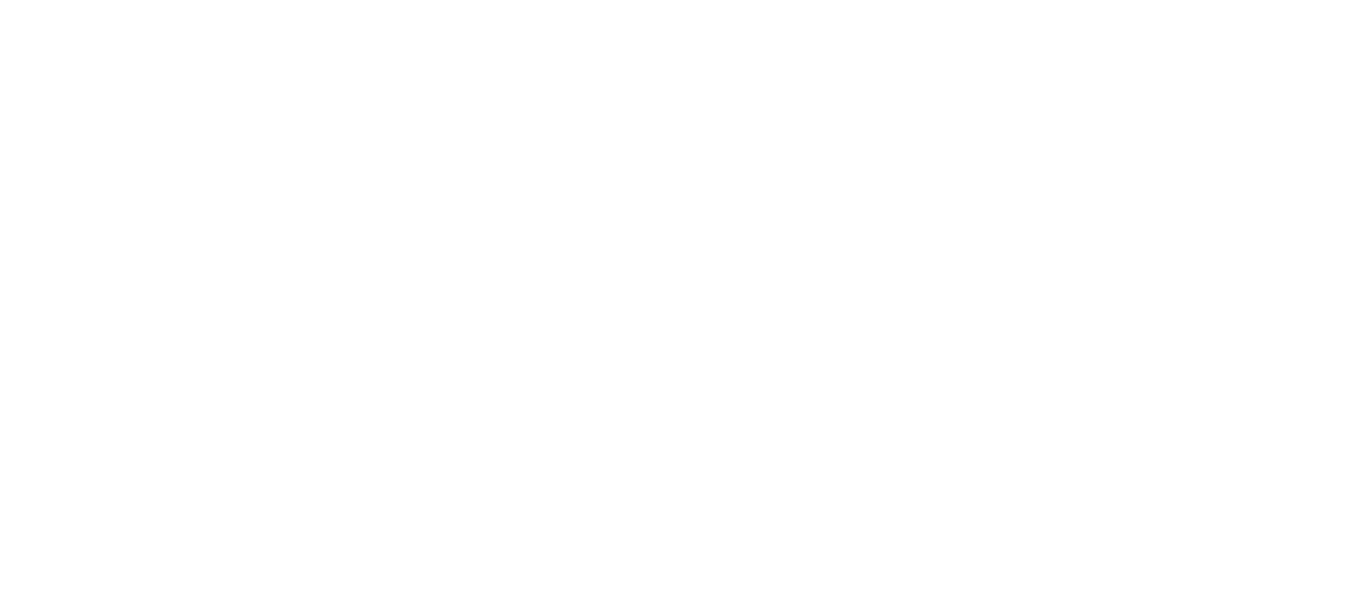
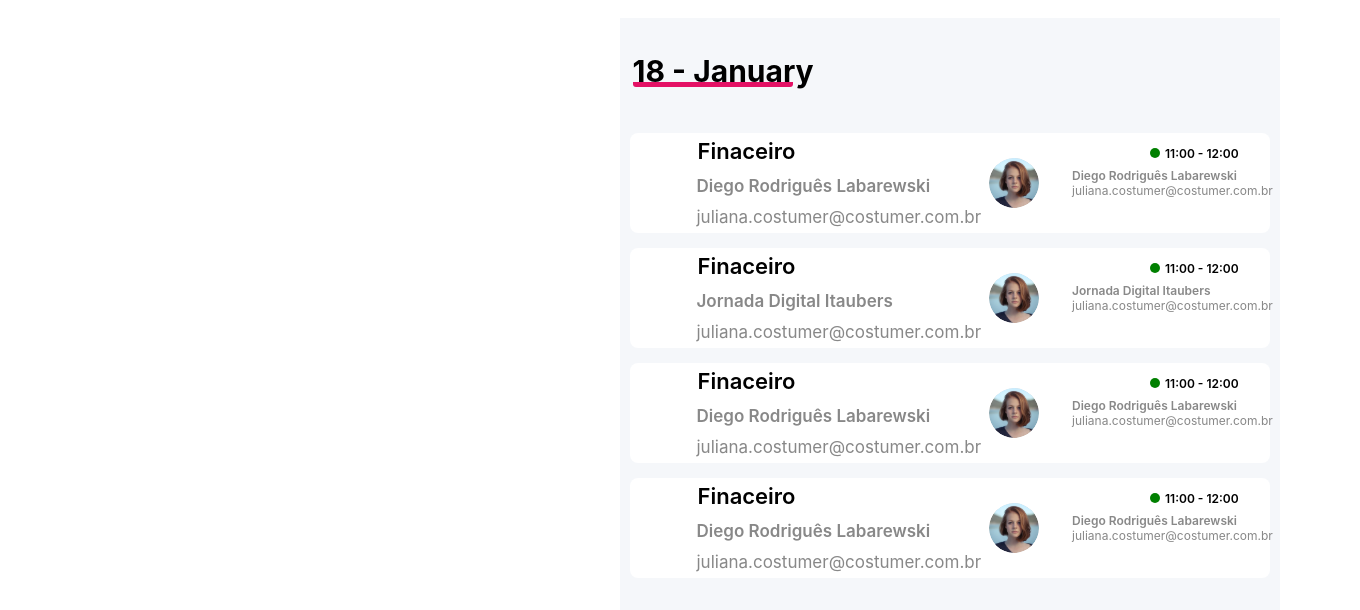
Before and after one commit to Union-CRM/spa, a React (Create React App) app: page /PlannerCard in a window 1280 px wide. Before the commit this address had no page. Shown: the part 182-792 px from the top of the page, 1360 px wide, since content can reach past the window. Built offline with nearby package versions, Linux system fonts and the light colour scheme.

Commit message:
equipeJ
equipej

```diff
--- a/src/App.js
+++ b/src/App.js
@@ -1,4 +1,6 @@
 import { BrowserRouter as Router, Route, Routes } from "react-router-dom";
+import SidBar from "./components/SidBar";
+import PlannerCard from "./components/PlannerCard";
 import Home from "./pages/Home";
 import GlobalStyle from "./styles/GlobalStyle";
 
@@ -11,6 +13,8 @@
           <Routes>
             <Route path="/" element={<Home />} />
             <Route path="/home" element={<Home />} />
+            <Route path="/sidbar" element={<SidBar />} />
+            <Route path="/PlannerCard" element={<PlannerCard />} />
           </Routes>
         </div>
       </Router>
--- /dev/null
+++ b/src/components/PlannerCard/card.jsx
@@ -0,0 +1,18 @@
+import React  from "react";
+import img from './img.svg';
+import {Li, P,H2, P1, Img, P2, P3, DivStatus, Horas } from "./styles";
+const Card = (props) => {
+    return(
+        <Li>
+            <DivStatus />
+            <Horas>11:00 - 12:00</Horas>
+            <Img src={img} alt="Minha Imagem SVG"/>
+            <H2>{props.area}</H2>
+            <P>{props.nome}</P>
+            <P1>{props.email}</P1>
+            <P2>{props.nome}</P2>
+            <P3>{props.email}</P3>
+      </Li>
+    )
+  }
+export default Card;
--- /dev/null
+++ b/src/components/PlannerCard/clientes.jsx
@@ -0,0 +1,39 @@
+const Clientes = [
+
+    {
+        id: 1,
+        nome: "Diego Rodriguês Labarewski",
+        area: "Finaceiro",
+        email: "juliana.costumer@costumer.com.br",
+
+    },
+    {
+        id: 2,
+        nome: "Jornada Digital Itaubers",
+        area: "Finaceiro",
+        email: "juliana.costumer@costumer.com.br",
+
+    },
+    {
+        id: 3,
+        nome: "Diego Rodriguês Labarewski",
+        area: "Finaceiro",
+        email: "juliana.costumer@costumer.com.br",
+
+    },
+    {
+        id: 4,
+        nome: "Diego Rodriguês Labarewski",
+        area: "Finaceiro",
+        email: "juliana.costumer@costumer.com.br",
+
+    },
+
+
+
+
+
+
+];
+
+export default Clientes;
--- /dev/null
+++ b/src/components/PlannerCard/index.jsx
@@ -0,0 +1,37 @@
+import React from "react";
+import Card from './card';
+import Clientes from './clientes'
+import { DivMain, Div, Ul, H1} from "./styles";
+
+function createCard(cliente){
+  return (
+    <Card
+      area={cliente.area}
+      nome={cliente.nome}
+      email = {cliente.email}
+    />
+  )
+}
+class PlannerCard extends React.Component {
+  render() {
+    return (
+
+      <DivMain>
+
+        <Div>
+
+          <H1>18 - January</H1>
+          <Ul>
+            {Clientes.map(createCard)}
+
+          </Ul>
+
+        </Div>
+
+      </DivMain>
+
+    );
+  }
+}
+
+export default PlannerCard;
--- /dev/null
+++ b/src/components/PlannerCard/styles.jsx
@@ -0,0 +1,160 @@
+import styled from "styled-components";
+
+export const DivMain = styled.div `
+
+    width: 1440px;
+    height: 1024px;
+    display: flex;
+`
+export const Div = styled.div `
+
+    background-color: #ffff;
+    height: 600px;
+
+    Padding:28px, 36px, 28px, 36px;
+    position: absolute;
+    right: 0px;
+    bottom: 0;
+    display: flex;
+
+
+`
+export const Ul = styled.ul `
+    background: #F5F7FA;
+
+`
+export const Li = styled.li `
+    background: #FFFFFF;
+    height: 100px;
+    top: 100px;
+    width: 640.5px;
+    margin-top: 15px;
+    margin-left: 10px;
+    margin-right: 10px;
+    border-radius: 8px;
+    display: flex;
+    flex-direction: column;
+    position: relative;
+    align-items: center;
+`
+
+export const H2 = styled.h2`
+    position: absolute;
+    width: 91px;
+    height: 22px;
+    left: 68px;
+    top: 5px;
+    font-family: 'Inter';
+    font-style: normal;
+    font-weight: 600;
+    font-size: 22px;
+
+
+`
+export const H1 = styled.h1`
+
+    position: absolute;
+    width: 160px;
+    height: 29px;
+    left: 13px;
+    font-weight: 700;
+    top: 35px;
+    font-family: 'Inter';
+    font-style: normal;
+    font-size: 20px;
+    font-size: 30px;
+    white-space: nowrap;
+    border-radius: 3px;
+    border-bottom: 5px solid #E41165;
+
+`
+export const P = styled.p `
+    position: absolute;
+    width: 162px;
+    height: 24px;
+    left: 67px;
+    top: 45px;
+    font-family: 'Inter';
+    font-weight: 600;
+    font-size: 17px;
+    line-height: 17px;
+    color: #888888;
+
+    white-space: nowrap;
+
+`
+export const P1 = styled.p `
+    position: absolute;
+    width: 162px;
+    height: 24px;
+    left: 67px;
+    top: 80px;
+    font-family: 'Inter';
+    font-size: 17px;
+    line-height: 8px;
+    color: #888888;
+
+    white-space: nowrap;
+
+`
+export const Img = styled.img `
+    border-radius: 50%;
+    position: relative;
+    align-items: center;
+    width: 50px;
+    height: 50px;
+    margin-top: 35px;
+    left: 10%;
+    bottom: 10px;
+
+
+`
+
+export const P2 = styled.p `
+position: absolute;
+white-space: nowrap;
+width: 88px;
+height: 12px;
+right: 110px;
+margin-top: 35px;
+font-size: 12px;
+font-family: 'Inter';
+color: #888888;
+font-weight: 600;
+
+`
+export const Horas = styled.p `
+position: absolute;
+white-space: nowrap;
+width: 88px;
+height: 12px;
+right: 110px;
+margin-top: 13px;
+font-size: 12px;
+font-weight: 600;
+right: 17px;
+color: #000000;
+font-family: 'Inter';
+`
+export const P3 = styled.p `
+position: absolute;
+font-size: 12px;
+font-family: 'Inter';
+white-space: nowrap;
+width: 88px;
+height: 12px;
+right: 110px;
+margin-top: 35px;
+top: 15px;
+color: #888888;
+
+`
+export const DivStatus = styled.div `
+    background: green;
+    position: absolute;
+    width: 10px;
+    top: 15px;
+    height: 10px;
+    border-radius: 50%;
+    right: 110px;
+`
--- a/src/components/SidBar/index.jsx
+++ b/src/components/SidBar/index.jsx
@@ -4,7 +4,7 @@
   render() {
     return (
       <>
-        <h1>Let's go!</h1>
+        <h1>SideBar</h1>
       </>
     );
   }
--- a/src/pages/Home/index.jsx
+++ b/src/pages/Home/index.jsx
@@ -1,9 +1,11 @@
 import React from "react";
+import PlannerCard from "../../components/PlannerCard"
 
 class Home extends React.Component {
   render() {
     return (
       <>
+
         <h1>Let's go!</h1>
       </>
     );
```
Also changed, not shown: src/components/PlannerCard/img.svg (added).
